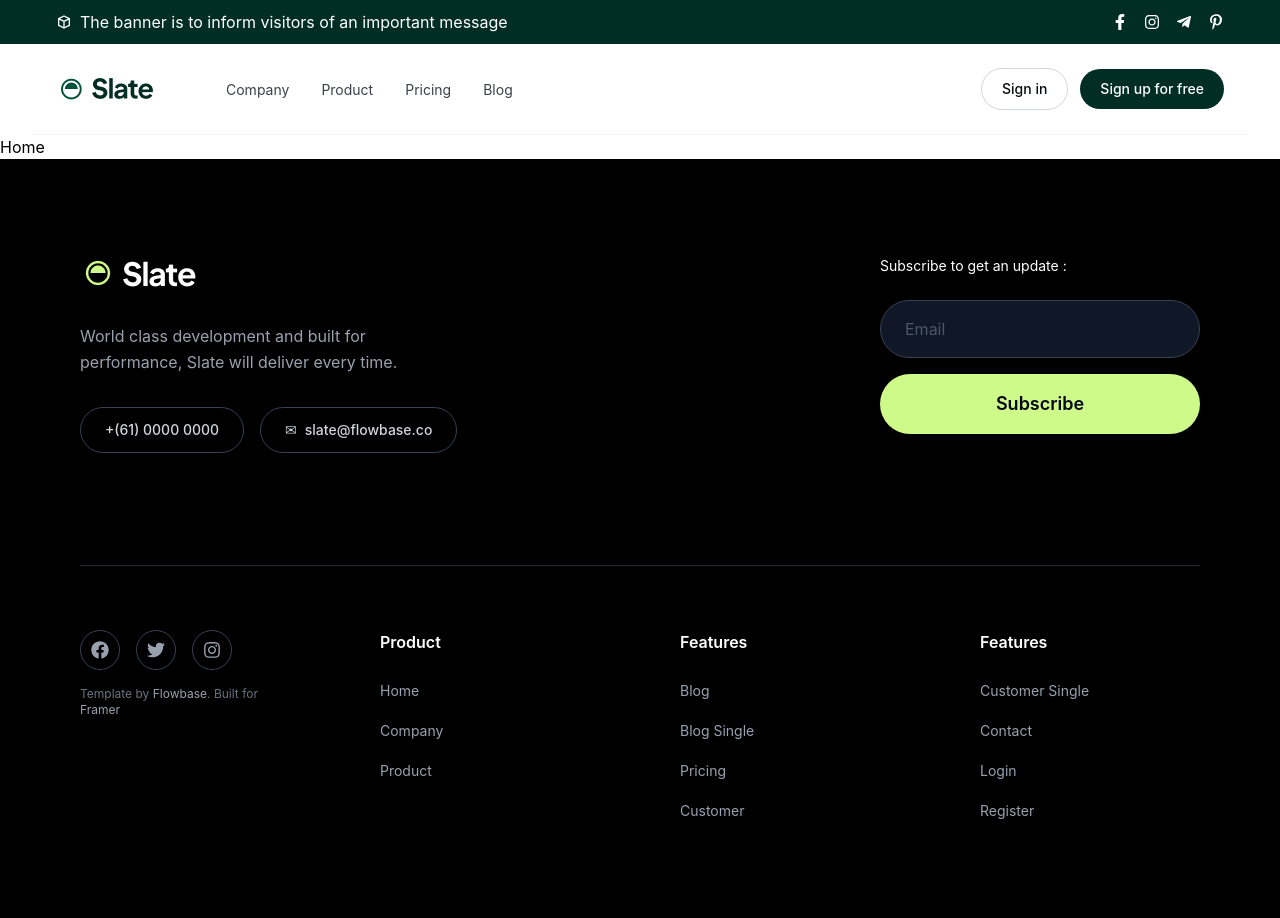
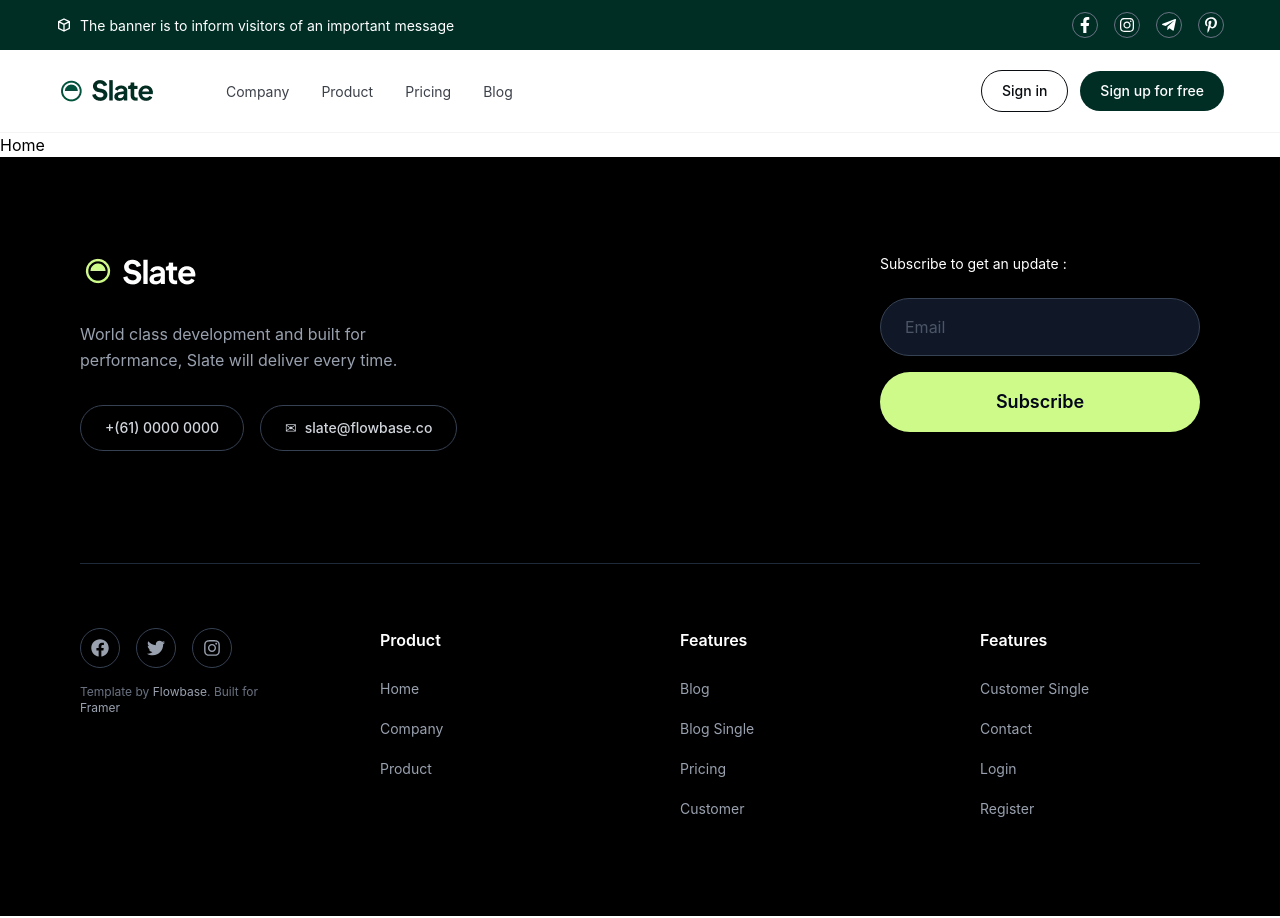
Before and after one commit to afsarRiyad/Group-Project, a React (Vite) app: page / in a window 1280 px wide. Built offline with nearby package versions, Linux system fonts and the light colour scheme; a web font is replaced by a local one.

Commit message:
fix navbar

```diff
--- a/src/components/Footer.jsx
+++ b/src/components/Footer.jsx
@@ -65,7 +65,7 @@ const Footer = () => {
               />
               <button
                 type="submit"
-                className="px-8 py-4 bg-green text-slate-950 font-semibold rounded-full hover:bg-lime-300 transition-colors text-lg font-inter"
+                className="px-8 py-4 bg-green text-slate-950 font-semibold rounded-full hover:bg-lime-300 transition-colors text-lg font-inter cursor-pointer"
               >
                 {subscribed ? '✓ Subscribed!' : 'Subscribe'}
               </button>
--- a/src/components/Navbar.jsx
+++ b/src/components/Navbar.jsx
@@ -7,38 +7,36 @@ import logo from "../assets/images/logo.webp"
 const Navbar = () => {
   return (
        <>
-        <div className=" bg-[#002E25] text-white ">
+        <div className=" bg-[#002E25] text-white font-inter">
          <Container>
-              <div className="flex items-center justify-between py-2.5 px-6">
+              <div className="flex items-center justify-between py-3 px-6">
                 <div className="flex items-center gap-2">
             <HiOutlineCube className="w-4 h-4" />
-            <span>The banner is to inform visitors of an important message</span>
+            <span className=" text-[14px]">The banner is to inform visitors of an important message</span>
               </div>
-          <div className="flex items-center gap-4">
-            <a href="#" aria-label="Facebook" className="hover:opacity-80">
-              <FaFacebookF className="w-4 h-4" />
+          <div className="flex items-center gap-4 ">
+            <a href="#" aria-label="Facebook" className="hover:opacity-80 border border-gray-500 rounded-full p-1">
+              <FaFacebookF className="w-4 h-4 " />
             </a>
-            <a href="#" aria-label="Instagram" className="hover:opacity-80">
+            <a href="#" aria-label="Instagram" className="hover:opacity-80 border border-gray-500 rounded-full p-1 ">
               <FaInstagram className="w-4 h-4" />
             </a>
-            <a href="#" aria-label="Telegram" className="hover:opacity-80">
+            <a href="#" aria-label="Telegram" className="hover:opacity-80 border border-gray-500 rounded-full p-1">
               <FaTelegramPlane className="w-4 h-4" />
             </a>
-            <a href="#" aria-label="Pinterest" className="hover:opacity-80">
-              <FaPinterestP className="w-4 h-4" />
+            <a href="#" aria-label="Pinterest" className="hover:opacity-80 border border-gray-500 rounded-full p-1">
+              <FaPinterestP className="w-4 h-4 " />
             </a>
           </div>
               </div>
          </Container>
         </div>
 
-     <Container className="w-full font-inter">
-      <div className="bg-[#002E25] text-white text-sm">
-      </div>
-
+     <div className=" border-b border-gray-100">
+      <Container className="w-full font-inter">
       {/* Main navigation */}
-      <nav className="bg-white border-b border-gray-100">
-        <div className="flex items-center justify-between px-6 py-6">
+      <nav className="bg-white">
+        <div className="flex items-center justify-between px-6 py-5">
           {/* Logo */}
          <div className="flex gap-18">
             <img src={logo} alt="logo" />
@@ -61,7 +59,7 @@ const Navbar = () => {
          </div>
 
           <div className="flex items-center gap-3">
-            <button className="px-5 py-2.5 text-sm font-medium text-primary border cursor-pointer border-gray-300 rounded-full hover:bg-gray-50 transition-colors">
+            <button className="px-5 py-2.5 text-sm font-medium text-primary border cursor-pointer border-primary rounded-full hover:bg-gray-50 transition-colors">
               Sign in
             </button>
             <button className="px-5 py-2.5 cursor-pointer text-sm font-medium text-white bg-[#002E25] rounded-full hover:bg-[#003d30] transition-colors">
@@ -71,6 +69,7 @@ const Navbar = () => {
         </div>
       </nav>
     </Container>
+     </div>
        </>
   );
 }
```
